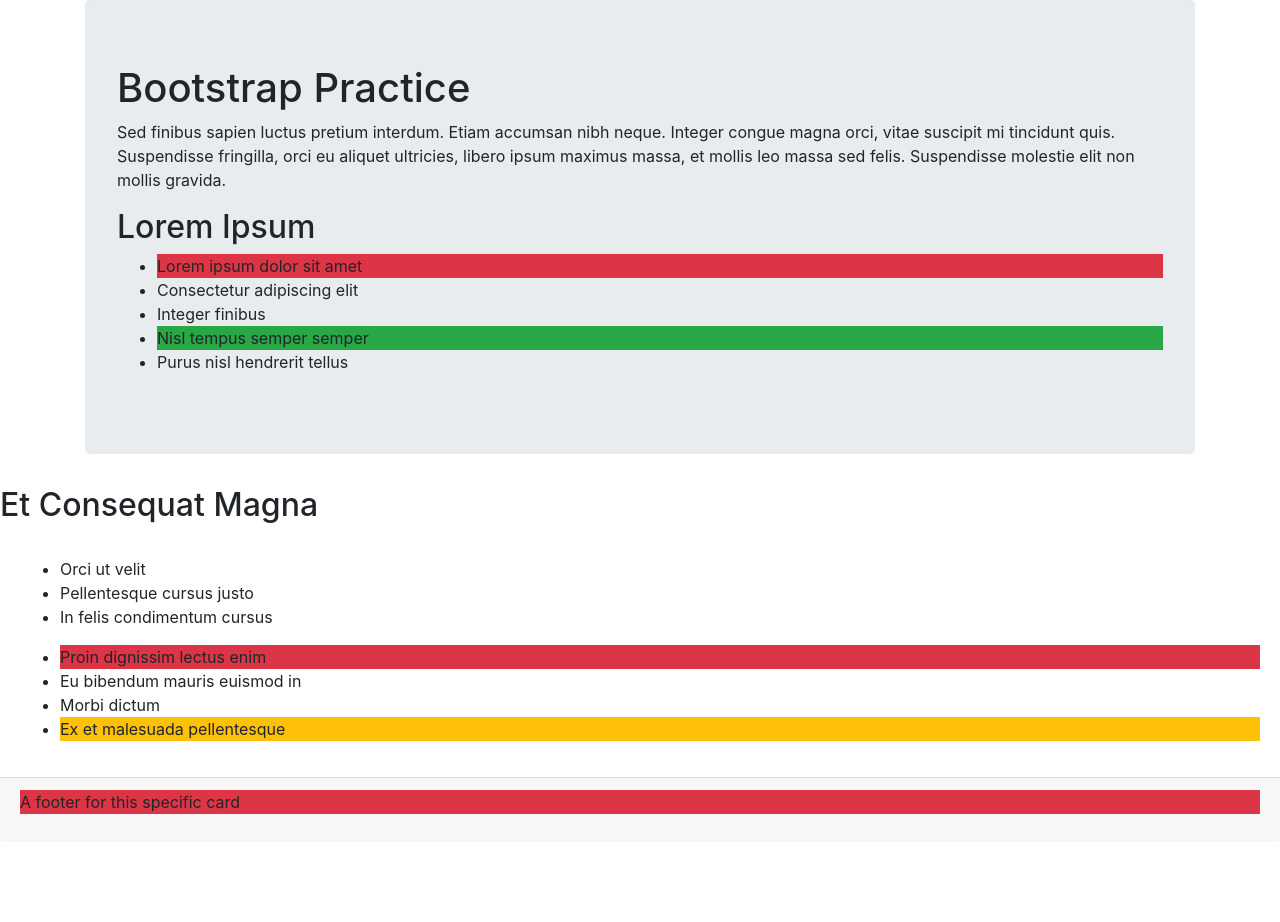
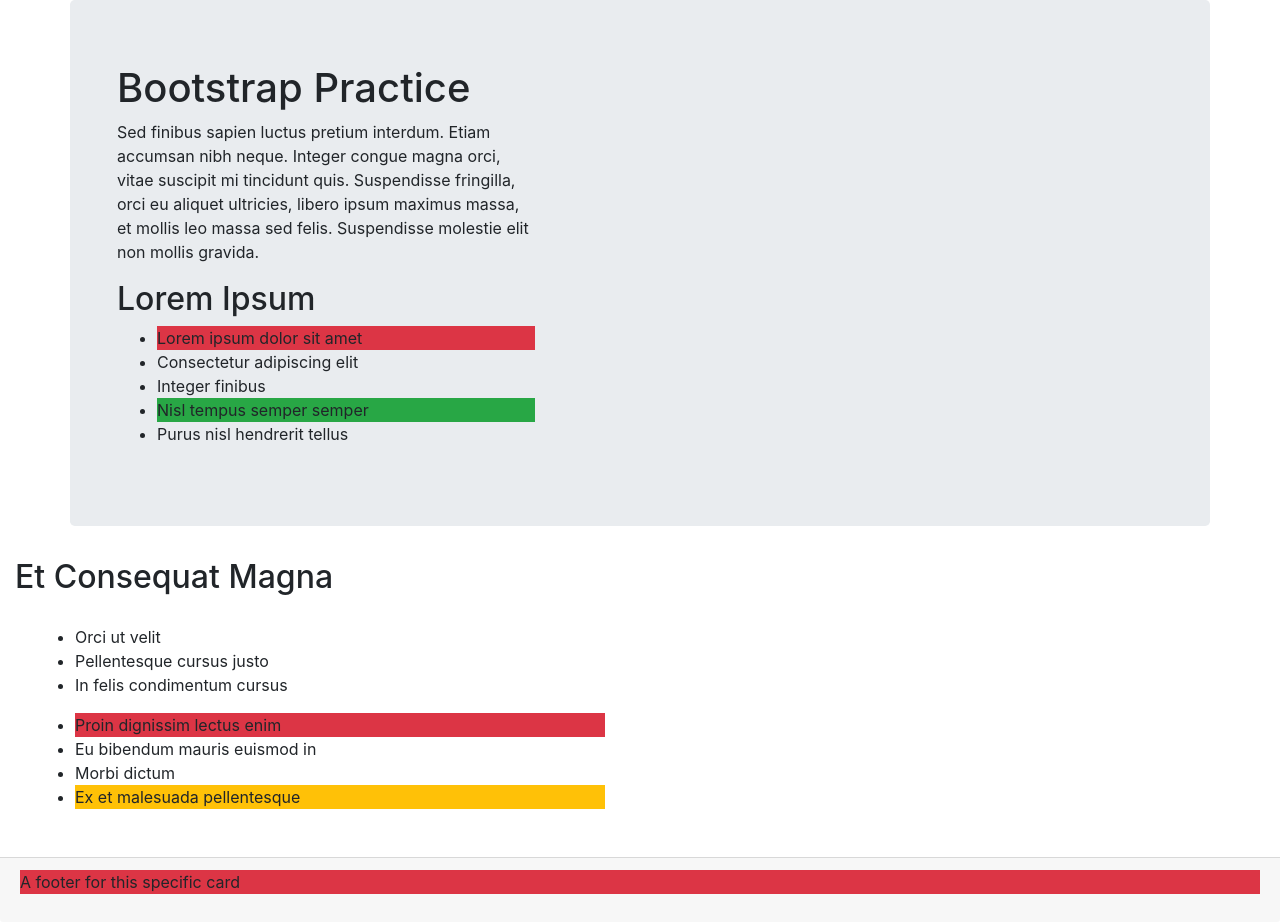
Before and after one commit to Brian-nyabuto12/bootstrap-practice, a plain HTML site: page index.html in a window 1280 px wide. Before the commit the page ends 842 px from the top, so only its background shows below. Drawn offline with nearby package versions, Linux system fonts and the light colour scheme.

Commit message:
add rows add columns

```diff
--- a/index.html
+++ b/index.html
@@ -7,7 +7,9 @@
   </head>
   <body>
       <div class="container">
+          <div class="row">
           <div class="jumbotron">
+            <div class="col-md-5">
      <h1>Bootstrap Practice</h1>
     <p>Sed finibus sapien luctus pretium interdum. Etiam accumsan nibh neque. Integer congue magna orci, vitae suscipit mi tincidunt quis. Suspendisse fringilla, orci eu aliquet ultricies, libero ipsum maximus massa, et mollis leo massa sed felis. Suspendisse molestie elit non mollis gravida.</p>
     <h2>Lorem Ipsum</h2>
@@ -18,24 +20,32 @@
       <li class="bg-success">Nisl tempus semper semper</li>
       <li>Purus nisl hendrerit tellus</li>
     </ul>
+</div>
         </div>
     </div>
+</div>
     <div class="cards">
         <div class="card-title">
+            <div class="col-md-6">
     <h2>Et Consequat Magna</h2>
-    </div>
+
     <div class="card-body">
+
     <ul>
       <li>Orci ut velit</li>
       <li>Pellentesque cursus justo</li>
       <li>In felis condimentum cursus</li>
     </ul>
+
     <ul>
       <li class="bg-danger">Proin dignissim lectus enim</li>
       <li>Eu bibendum mauris euismod in</li>
       <li>Morbi dictum</li>
       <li class="bg-warning">Ex et malesuada pellentesque</li>
     </ul>
+    </div>
+</div>
+
 </div>
 <div class="card-footer">
     <p class="bg-danger">A footer for this specific card</p>
```
